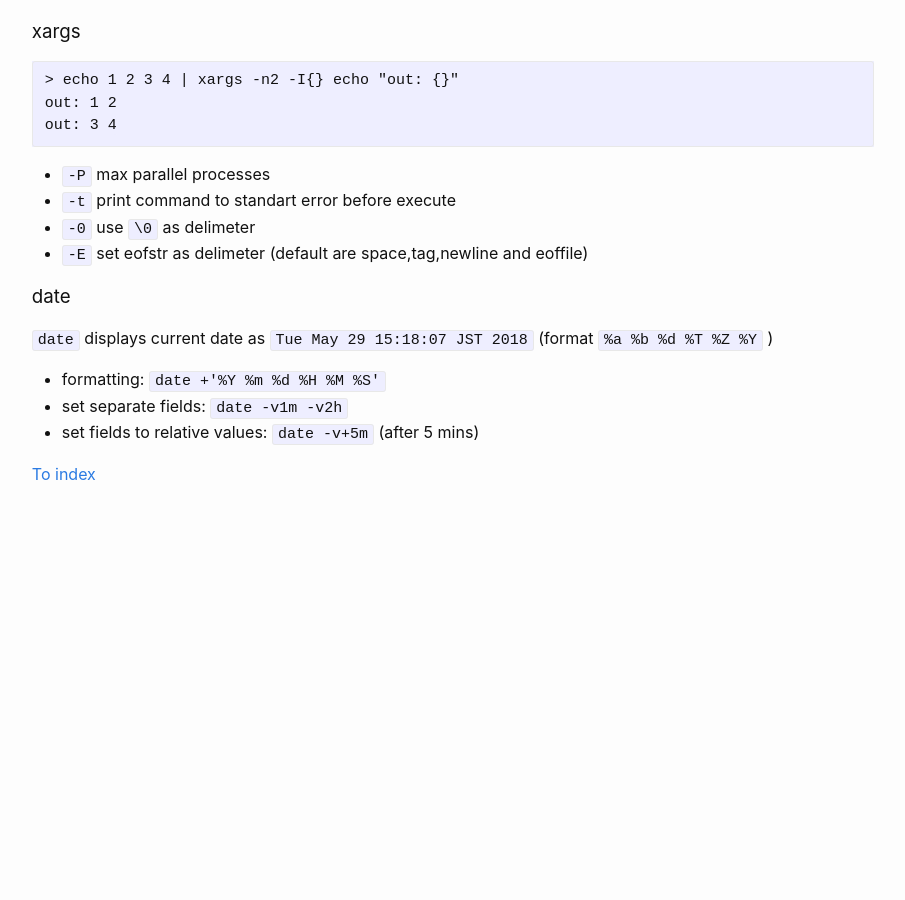
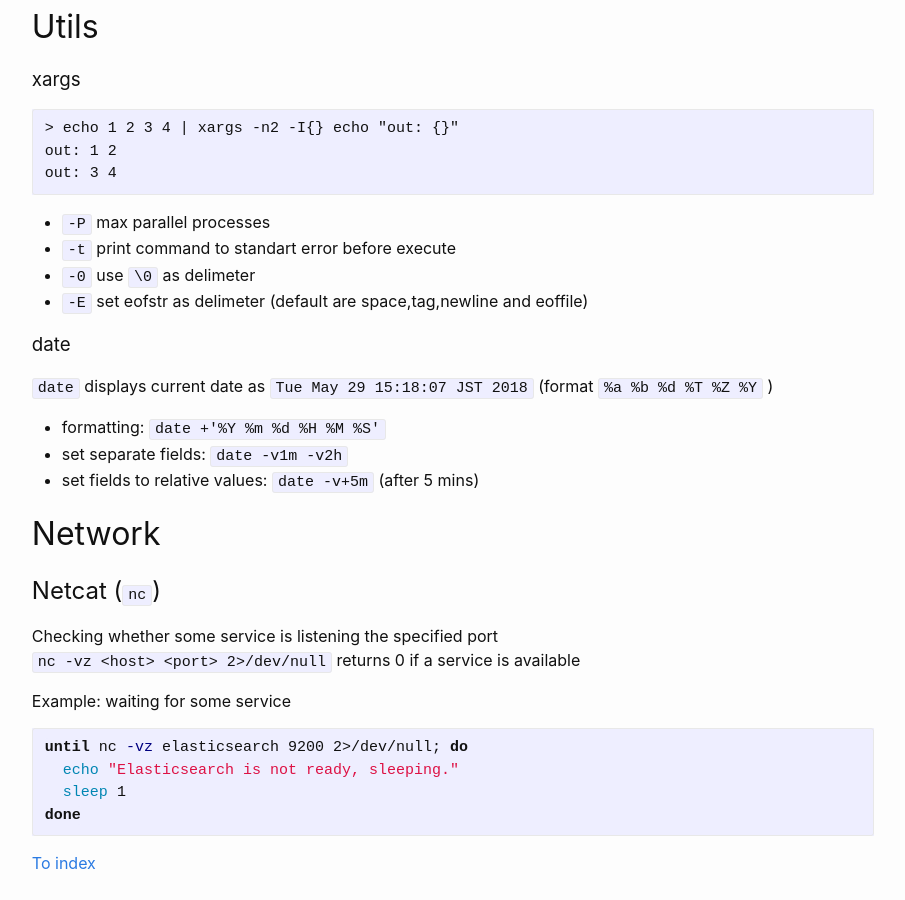
Before and after one commit to bragnikita/developer_wiki, a Jekyll site: the page built from _wiki/linux/bash_admin_commands.md, in a window 1280 px wide and 900 px high, scrolled down 1595 px. Shown: the whole window, without its empty margins (187-1092 px from the left). Built offline with Jekyll 4.4.1, drawn with Linux system fonts in a browser that asks for light colours; before the commit the page ends 2106 px from its top, so only the background shows below that.

Commit message:
update20180803-2

````diff
--- a/_wiki/linux/bash_admin_commands.md
+++ b/_wiki/linux/bash_admin_commands.md
@@ -4,13 +4,13 @@ category: linux
 tags: bash
 ---
 
-## Disk usage/folder size
+# Disk usage/folder size
 ```bash
 du -sh <location>
 ```
 
 
-## Search
+# Search
 
 ### Find
 
@@ -56,7 +56,7 @@ find . -name '*.log' -exec grep -e 'fatal|error' {}
 ### grep
 * `grep -E 'fatal|error|critical|' *.log ` - search in file content with regex
 
-## Archive
+# Archive
 
 ### tar
 * `tar -cvf arch.tar *.log a.conf b.txt`
@@ -65,7 +65,7 @@ find . -name '*.log' -exec grep -e 'fatal|error' {}
 ### zip
 * gunzip file.gz
 
-## Utils
+# Utils
 
 ### xargs
 ```
@@ -83,3 +83,16 @@ out: 3 4
 * formatting: `date +'%Y %m %d %H %M %S'`
 * set separate fields: `date -v1m -v2h`
 * set fields to relative values: `date -v+5m` (after 5 mins)
+
+# Network
+## Netcat (`nc`)
+Checking whether some service is listening the specified port
+`nc -vz <host> <port> 2>/dev/null` returns 0 if a service is available
+
+Example: waiting for some service
+```sh
+until nc -vz elasticsearch 9200 2>/dev/null; do
+  echo "Elasticsearch is not ready, sleeping."
+  sleep 1
+done
+```
````
Also changed, not shown: _wiki/linux/service_management.md (+1 -0 lines), _wiki/receipts/docker_for_unit_tests.md (added, +58 -0 lines).
